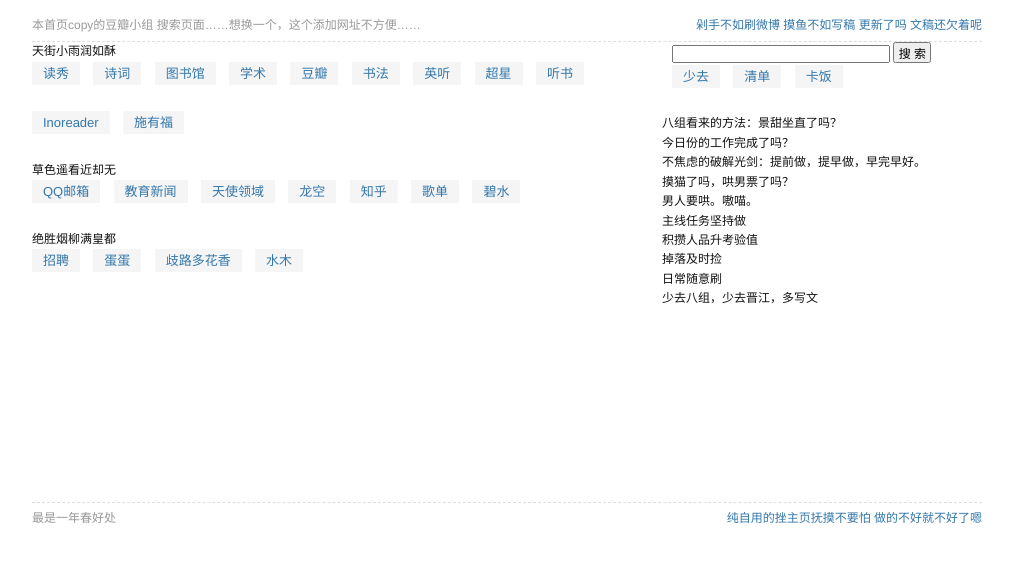
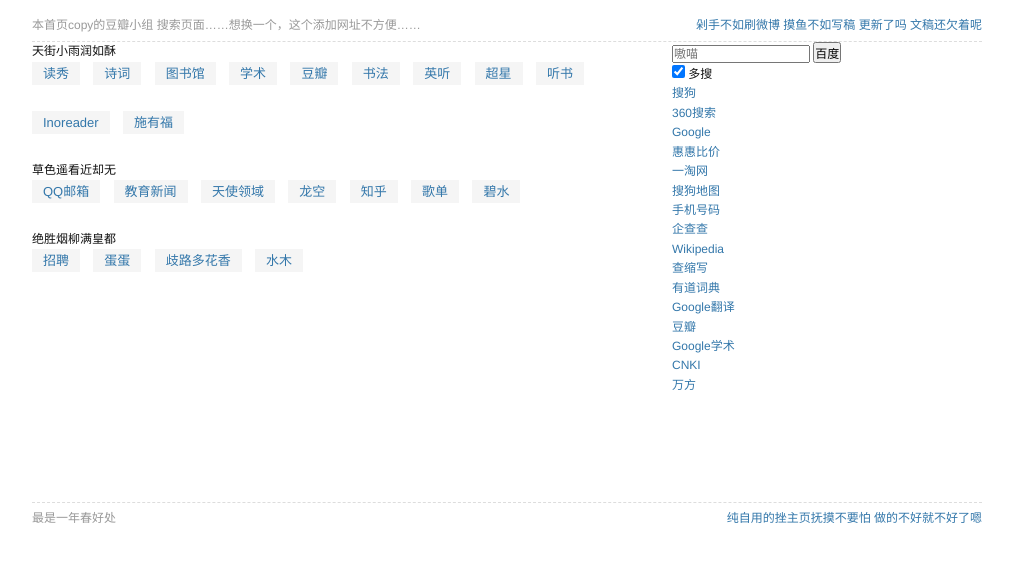
Before and after one commit to yuki1610/ipage05, a plain HTML site: page index.html in a window 1280 px wide. Shown: the whole page, without its empty margins (133-1146 px from the left). Drawn offline with nearby package versions, Linux system fonts and the light colour scheme.

Commit message:
Update index.html

```diff
--- a/index.html
+++ b/index.html
@@ -50,42 +50,44 @@
             </ul>
           </div>
           <div class="aside">
-            <form action="http://www.sogou.com/web" name="sogou_queryform">
-              <tr>
-                <td valign="top">
-                  <a href="http://www.gougou.com/search?search=%s&id=1"></a>
-                </td>
-                <td>
-                  <input type="text" size="32" name="query">
-                  <input type="Submit" value=" 搜 索 "></td>
-              </tr>
-            </form>
-
-            <ul class="topic-list">
-              <li>
-                <a href="http://bbs.jjwxc.net/board.php?board=2&page=0">少去</a></li>
-              <li>
-                <a href="https://www.wunderlist.com/login?redirect_url=/webapp">清单</a></li>
-              <li>
-                <a href="http://bbs.kafan.cn/forum-215-1.html">卡饭</a></li>
-            </ul>
-          </div>
-          <div class="extra">八组看来的方法：景甜坐直了吗？<br>
-
-今日份的工作完成了吗？<br>
-不焦虑的破解光剑：提前做，提早做，早完早好。<br>
-
-摸猫了吗，哄男票了吗？<br>
-男人要哄。嗷喵。<br>
-
-主线任务坚持做 <br>
-积攒人品升考验值<br>
-掉落及时捡<br>
-日常随意刷<br>
-少去八组，少去晋江，多写文<br>
+             <section id="search" class="top">
+            <div class="wrapper">
+             <form id="search-form" name="searchform" method="get" class="form-inline" action="http://www.baidu.com/baidu" >
+                <div id="search-control">
+                  <div class="form-group">
+                    <input name=tn type=hidden value=baidu>
+         			 <input id="searchinput" type="text" name="word" class="form-control input-lg" onmouseover="this.focus()" onfocus="this.select()" placeholder="嗷喵">
+                    <input type="hidden" name="ie" value="UTF-8">
+                    <input type="hidden" name="oe" value="UTF-8">
+                  <button type="submit" value="百度搜索" class="btn btn-default btn-lg">百度</button>
+                  <div class="checkbox">
+                    <label><input type="checkbox" name="searchcheck" value='1' checked="checked"> 多搜</label>
 
 
-      </div>
+                </div>
+                <ul id="search-engine-list">
+                  <li><a href="#" onclick="javascript:check('sogou');return false;">搜狗</a></li>
+                  <li><a href="#" onclick="javascript:check('so');return false;">360搜索</a></li>
+                  <li class="r"><a href="#" onclick="javascript:check('google-hk');return false;">Google</a></li>
+                  <li><a href="#" onclick="javascript:check('huihui');return false;">惠惠比价</a></li>
+                  <li><a href="#" onclick="javascript:check('etao');return false;">一淘网</a></li>
+                  <li><a href="#" onclick="javascript:check('sogou-ditu');return false;">搜狗地图</a></li>
+                  <li><a href="#" onclick="javascript:check('ip138');return false;">手机号码</a></li>
+                  <li><a href="#" onclick="javascript:check('qichacha');return false;">企查查</a></li>
+                  <li><a href="#" onclick="javascript:check('wikipedia');return false;">Wikipedia</a></li>
+                  <li><a href="#" onclick="javascript:check('abbr');return false;">查缩写</a></li>
+                  <li><a href="#" onclick="javascript:check('youdao-dict');return false;">有道词典</a></li>
+                  <li class="r"><a href="#" onclick="javascript:check('google-trans');return false;">Google翻译</a></li>
+                  <li><a href="#" onclick="javascript:check('douban');return false;">豆瓣</a></li>
+                  <li><a href="#" onclick="javascript:check('google-scholar');return false;">Google学术</a></li>
+                  <li><a href="#" onclick="javascript:check('cnki');return false;">CNKI</a></li>
+                  <li><a href="#" onclick="javascript:check('wanfang');return false;">万方</a></li>
+                </ul>
+              </form>
+       </ul>
+          </section>
+
+          </div>
         </div>
       </div>
       <div id="footer">
@@ -94,5 +96,8 @@
           <a href="https://github.com/yuki1610/ipage05/blob/master/index.html">纯自用的挫主页抚摸不要怕 做的不好就不好了嗯</a></span>
       </div>
     </div>
+        <script src="js/jquery-2.1.3.min.js"></script>
+    <script src="js/bootstrap.min.js"></script>
+    <script src="js/searchegine.js"></script>
   </body>
 </html>
```
